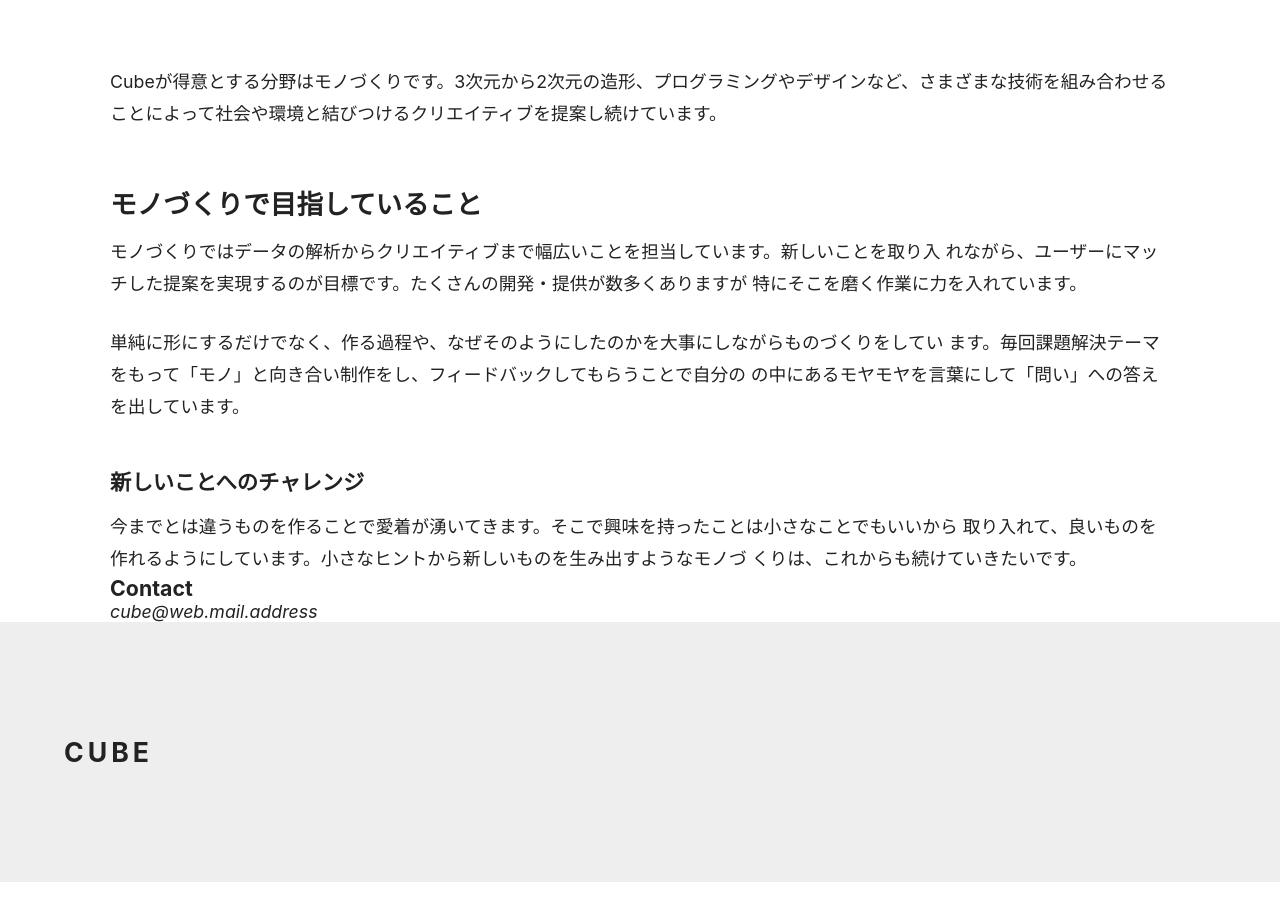
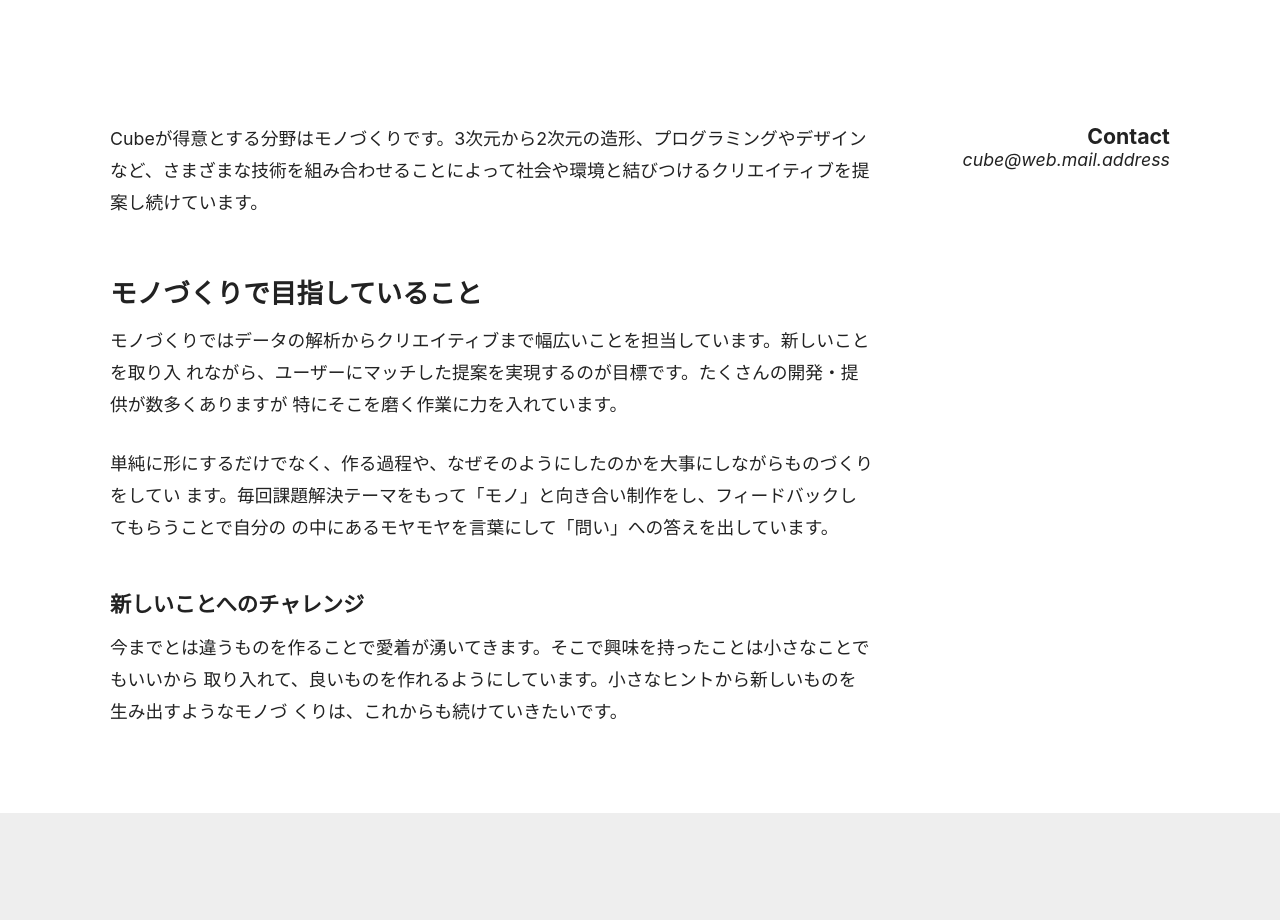
Before and after one commit to itc-s23013/blog, a Next.js app: page /about in a window 1280 px wide. Shown: the part 440-1360 px from the top of the page. Before the commit the page ends 1322 px from the top, so only its background shows below. Built offline with nearby package versions, Linux system fonts and the light colour scheme.

Commit message:
chapter4 終わり

```diff
--- /dev/null
+++ b/components/two-column.js
@@ -0,0 +1,13 @@
+import styles from 'styles/two-column.module.css'
+
+export function TwoColumn ({ children }) {
+  return <div className={styles.flexContainer}>{children}</div>
+}
+
+export function TwoColumnMain ({ children }) {
+  return <div className={styles.main}>{children}</div>
+}
+
+export function TwoColumnSidebar ({ children }) {
+  return <div className={styles.sidebar}>{children}</div>
+}
--- a/pages/about.js
+++ b/pages/about.js
@@ -2,11 +2,15 @@ import Container from 'components/container'
 import Hero from 'components/hero'
 import PostBody from 'components/post-body'
 import Contact from 'components/contact'
+import { TwoColumn, TwoColumnMain, TwoColumnSidebar } from 'components/two-column'
 
 export default function About () {
   return (
     <Container>
       <Hero title='About' subtitle='About development activities' />
+
+      <TwoColumn>
+        <TwoColumnMain>
           <PostBody>
             <p>
               Cubeが得意とする分野はモノづくりです。3次元から2次元の造形、プログラミングやデザインなど、さまざまな技術を組み合わせることによって社会や環境と結びつけるクリエイティブを提案し続けています。
@@ -29,7 +33,12 @@ export default function About () {
               くりは、これからも続けていきたいです。
             </p>
           </PostBody>
+        </TwoColumnMain>
+
+        <TwoColumnSidebar>
           <Contact />
+        </TwoColumnSidebar>
+      </TwoColumn>
     </Container>
   )
 }
```
Lines whose indentation alone changed are shown as unchanged.
